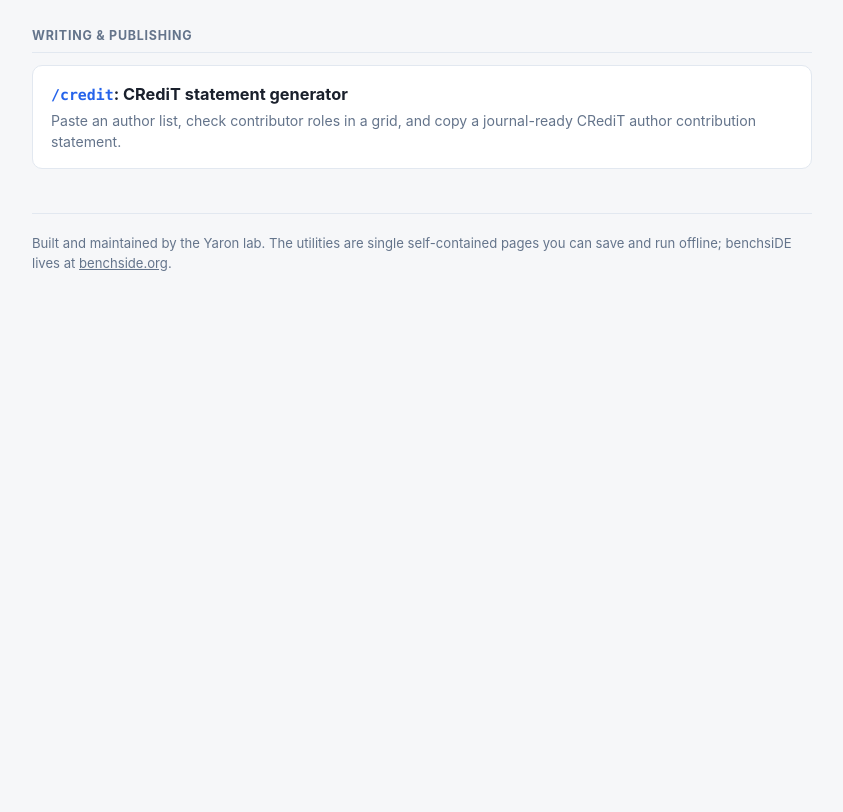
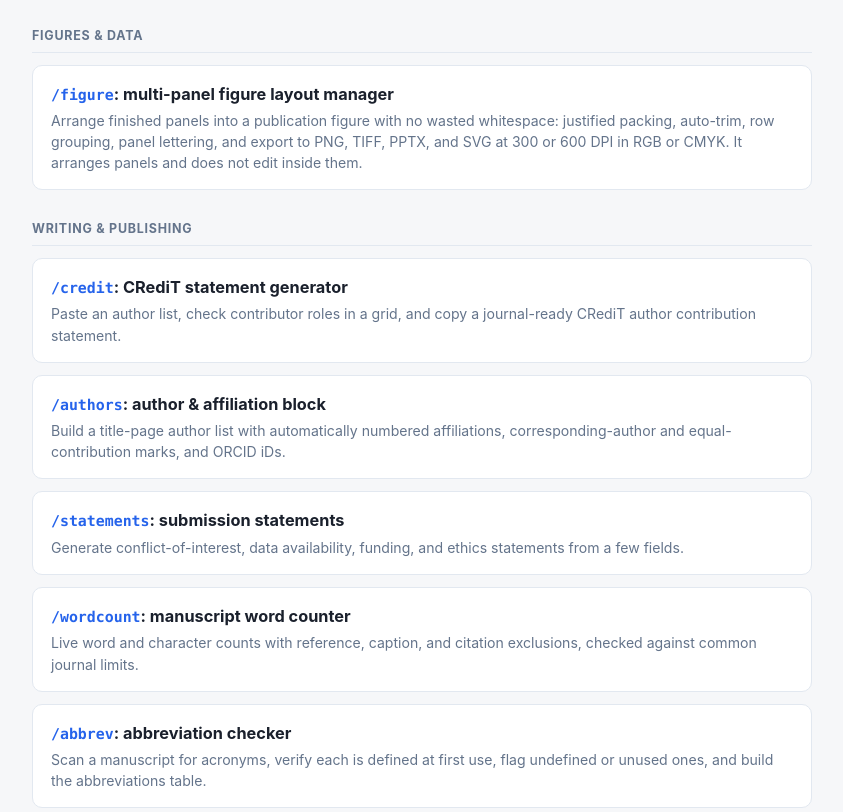
Before and after one commit to jyaron/yaronlab-tools, a plain HTML site: page index.html in a window 1280 px wide. Shown: the part 1208-2020 px from the top of the page, without its empty margins (218-1061 px from the left). Before the commit the page ends 1562 px from the top, so only its background shows below. Drawn offline with Linux system fonts and the light colour scheme.

Commit message:
Update index.html
Updated tool list.

```diff
--- a/index.html
+++ b/index.html
@@ -4,7 +4,7 @@
 <meta charset="UTF-8">
 <meta name="viewport" content="width=device-width, initial-scale=1.0">
 <title>yaronlab.tools: research tools from the Yaron lab</title>
-<meta name="description" content="Research tools from the Yaron lab: benchsiDE for RNA-seq differential expression, plus free single-file utilities for cloning, protein engineering, and lab writing.">
+<meta name="description" content="Research tools from the Yaron lab: benchsiDE for RNA-seq differential expression, plus free single-file utilities for cloning, protein engineering, figure layout, and lab writing.">
 <style>
   :root {
     --bg: #f6f7f9; --card: #ffffff; --ink: #1a202c; --muted: #64748b;
@@ -99,6 +99,16 @@
     </ul>
   </div>
 
+  <!-- CATEGORY: figures & data -->
+  <div class="cat">
+    <p class="section-label">Figures &amp; data</p>
+    <ul class="tools">
+      <li><a class="tool-card" href="/figure/">
+        <h2><span class="path">/figure</span>: multi-panel figure layout manager</h2>
+        <p>Arrange finished panels into a publication figure with no wasted whitespace: justified packing, auto-trim, row grouping, panel lettering, and export to PNG, TIFF, PPTX, and SVG at 300 or 600 DPI in RGB or CMYK. It arranges panels and does not edit inside them.</p></a></li>
+    </ul>
+  </div>
+
   <!-- CATEGORY: writing & publishing -->
   <div class="cat">
     <p class="section-label">Writing &amp; publishing</p>
@@ -106,6 +116,18 @@
       <li><a class="tool-card" href="/credit/">
         <h2><span class="path">/credit</span>: CRediT statement generator</h2>
         <p>Paste an author list, check contributor roles in a grid, and copy a journal-ready CRediT author contribution statement.</p></a></li>
+      <li><a class="tool-card" href="/authors/">
+        <h2><span class="path">/authors</span>: author &amp; affiliation block</h2>
+        <p>Build a title-page author list with automatically numbered affiliations, corresponding-author and equal-contribution marks, and ORCID iDs.</p></a></li>
+      <li><a class="tool-card" href="/statements/">
+        <h2><span class="path">/statements</span>: submission statements</h2>
+        <p>Generate conflict-of-interest, data availability, funding, and ethics statements from a few fields.</p></a></li>
+      <li><a class="tool-card" href="/wordcount/">
+        <h2><span class="path">/wordcount</span>: manuscript word counter</h2>
+        <p>Live word and character counts with reference, caption, and citation exclusions, checked against common journal limits.</p></a></li>
+      <li><a class="tool-card" href="/abbrev/">
+        <h2><span class="path">/abbrev</span>: abbreviation checker</h2>
+        <p>Scan a manuscript for acronyms, verify each is defined at first use, flag undefined or unused ones, and build the abbreviations table.</p></a></li>
     </ul>
   </div>
 
```
